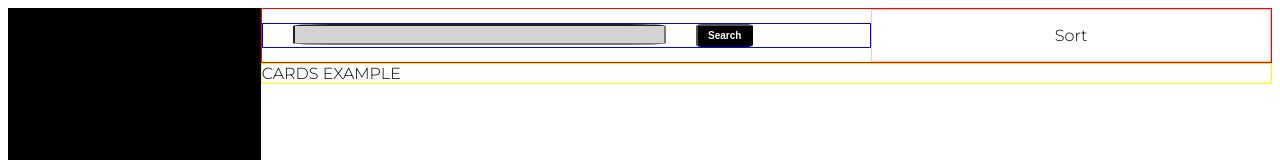
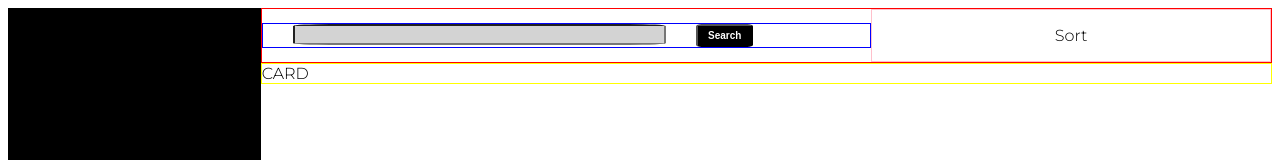
Before and after one commit to Filip-Zafran/coding-challenge, a React (Create React App) app: page /dashboard in a window 1280 px wide. Shown: the top 160 px of the page. Built offline with nearby package versions, Linux system fonts and the light colour scheme.

Commit message:
Add components; Dashboard, SearchBar, Sord, ProductCard

```diff
--- a/src/Pages/Components/Dashboard.js
+++ b/src/Pages/Components/Dashboard.js
@@ -1,22 +1,19 @@
 import React from 'react';
+import SearchBar from './SearchBar';
+import Sort from './Sort';
+import ProductCard from './ProductCard';
 
-export default function dashboard() {
+export default function Dashboard() {
 	return (
 		<div>
 			<header className="header">
-				<div className="search">
-					<input type="text" />
-					<button> Search </button>
-				</div>
-				<div className="filter">
-					<p>Sort</p>
-					{/* <div className="dropdown">
-							<input class="dropdown-content" />
-						</div> */}
-				</div>
+				<SearchBar />
+				<Sort />
 			</header>
 
-			<div className="result-area">CARDS EXAMPLE</div>
+			<div className="result-area">
+				<ProductCard />
+			</div>
 		</div>
 	);
 }
--- /dev/null
+++ b/src/Pages/Components/ProductCard.js
@@ -0,0 +1,5 @@
+import React from 'react';
+
+export default function ProductCard() {
+	return <div>CARD</div>;
+}
--- /dev/null
+++ b/src/Pages/Components/SearchBar.js
@@ -0,0 +1,10 @@
+import React from 'react';
+
+export default function SearchBar() {
+	return (
+		<div className="search">
+			<input type="text" />
+			<button> Search </button>
+		</div>
+	);
+}
--- /dev/null
+++ b/src/Pages/Components/Sort.js
@@ -0,0 +1,12 @@
+import React from 'react';
+
+export default function Sort() {
+	return (
+		<div className="filter">
+			<p>Sort</p>
+			{/* <div className="dropdown">
+							<input class="dropdown-content" />
+						</div> */}
+		</div>
+	);
+}
```
